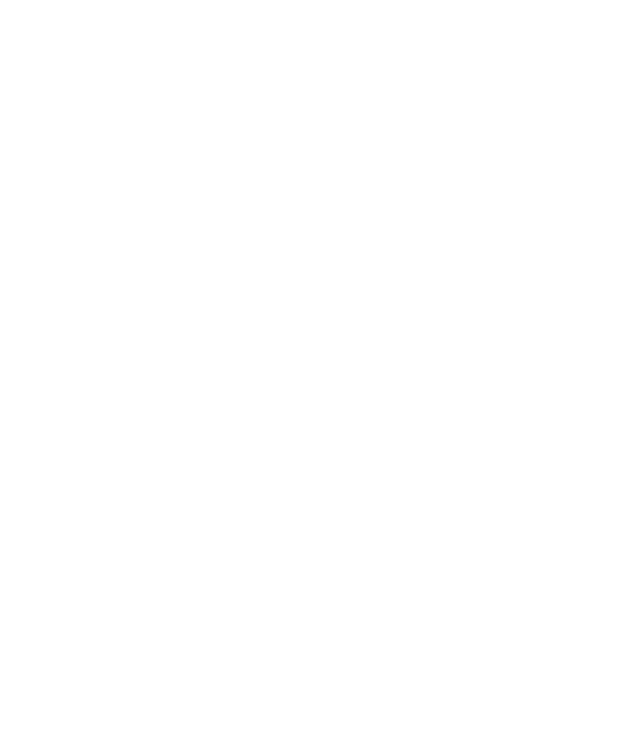
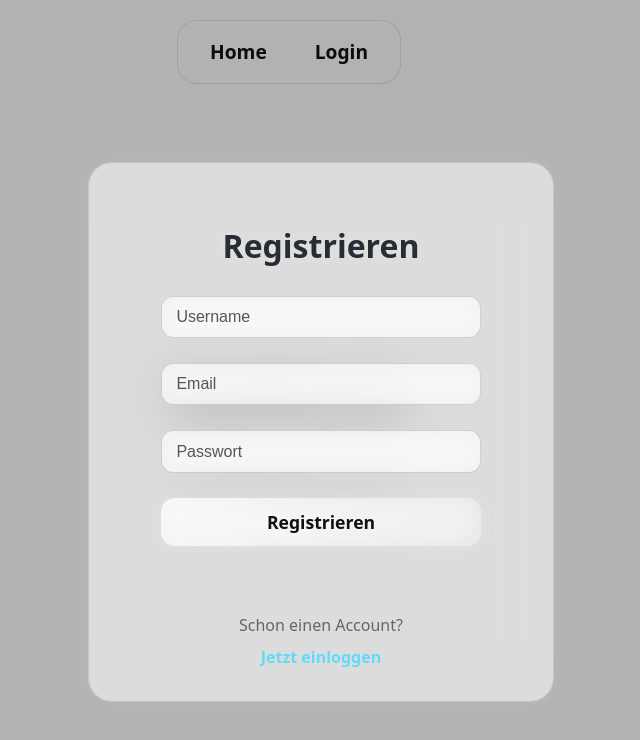
Before and after one commit to ImeschNico/RailStock-Multi-User, a React (Vite) app in the folder frontend/: page /register in a window 1280 px wide. Before the commit this address had no page. Shown: the top 740 px of the page, without its empty margins (351-991 px from the left). Built offline with nearby package versions, Linux system fonts and the light colour scheme.

Commit message:
feat: Register Page added to register. And edited Style.css

```diff
--- a/frontend/src/App.jsx
+++ b/frontend/src/App.jsx
@@ -13,6 +13,7 @@
 import { LokFilterPage } from "./Pages/LokFilterPage";
 import { useAuth } from "./contexts/AuthContext";
 import { Navigate } from "react-router-dom";
+import Register from "./Pages/Register";
 
 function App() {
   const { isAuthenticated } = useAuth();
@@ -29,6 +30,10 @@
         <Route
           path="/login"
           element={isAuthenticated ? <Navigate to="/home" /> : <Login />}
+        />
+        <Route
+          path="/register"
+          element={isAuthenticated ? <Navigate to="/home" /> : <Register />}
         />
         <Route path="/forbidden" element={<Forbidden />} />
 
--- a/frontend/src/Pages/Login.jsx
+++ b/frontend/src/Pages/Login.jsx
@@ -31,7 +31,11 @@
 
         <div className="auth-links">
           <p>Noch kein Account?</p>
-          <p>Registrierung folgt später.</p>
+          <p>
+            <a href="/register" className="register">
+              Jetzt Registrieren
+            </a>
+          </p>
         </div>
       </div>
     </div>
--- /dev/null
+++ b/frontend/src/Pages/Register.jsx
@@ -0,0 +1,75 @@
+import { useState } from "react";
+import { register } from "../services/auth-service";
+import { Link, useNavigate } from "react-router-dom";
+
+const Register = () => {
+  const [username, setUsername] = useState("");
+  const [email, setEmail] = useState("");
+  const [password, setPassword] = useState("");
+  const [error, setError] = useState("");
+  const [loading, setLoading] = useState(false);
+
+  const navigate = useNavigate();
+
+  const handleRegister = async (e) => {
+    e.preventDefault();
+    setError("");
+    setLoading(true);
+    try {
+      await register({ username, email, password });
+      alert("Registrierung erfolgreich! Bitte einloggen.");
+      navigate("/login");
+    } catch (err) {
+      setError(err.message || "Registrierung fehlgeschlagen.");
+    } finally {
+      setLoading(false);
+    }
+  };
+
+  return (
+    <div className="auth-page">
+      <div className="auth-container">
+        <form onSubmit={handleRegister} className="auth-form">
+          <h2>Registrieren</h2>
+
+          {error && <div className="error-message">{error}</div>}
+
+          <input
+            type="text"
+            placeholder="Username"
+            value={username}
+            onChange={(e) => setUsername(e.target.value)}
+            required
+          />
+
+          <input
+            type="email"
+            placeholder="Email"
+            value={email}
+            onChange={(e) => setEmail(e.target.value)}
+            required
+          />
+
+          <input
+            type="password"
+            placeholder="Passwort"
+            value={password}
+            onChange={(e) => setPassword(e.target.value)}
+            required
+          />
+
+          <button type="submit" disabled={loading}>
+            {loading ? "Registrieren..." : "Registrieren"}
+          </button>
+
+          <div className="auth-links">
+            <p>Schon einen Account?</p>
+            <Link to="/login">Jetzt einloggen</Link>
+          </div>
+        </form>
+      </div>
+    </div>
+  );
+};
+
+export default Register;
--- a/frontend/src/services/auth-service.js
+++ b/frontend/src/services/auth-service.js
@@ -90,9 +90,9 @@
  */
 export const register = async (userData) => {
   try {
-    console.log("Registrierung für: " + userData.email);
+    console.log("Registrierung für: " + userData.email || userData.username);
 
-    const response = await apiClient.post("/auth/register");
+    const response = await apiClient.post("/auth/register", userData);
 
     console.log("Registrierung erfolgreich");
     return response.userData;
```
